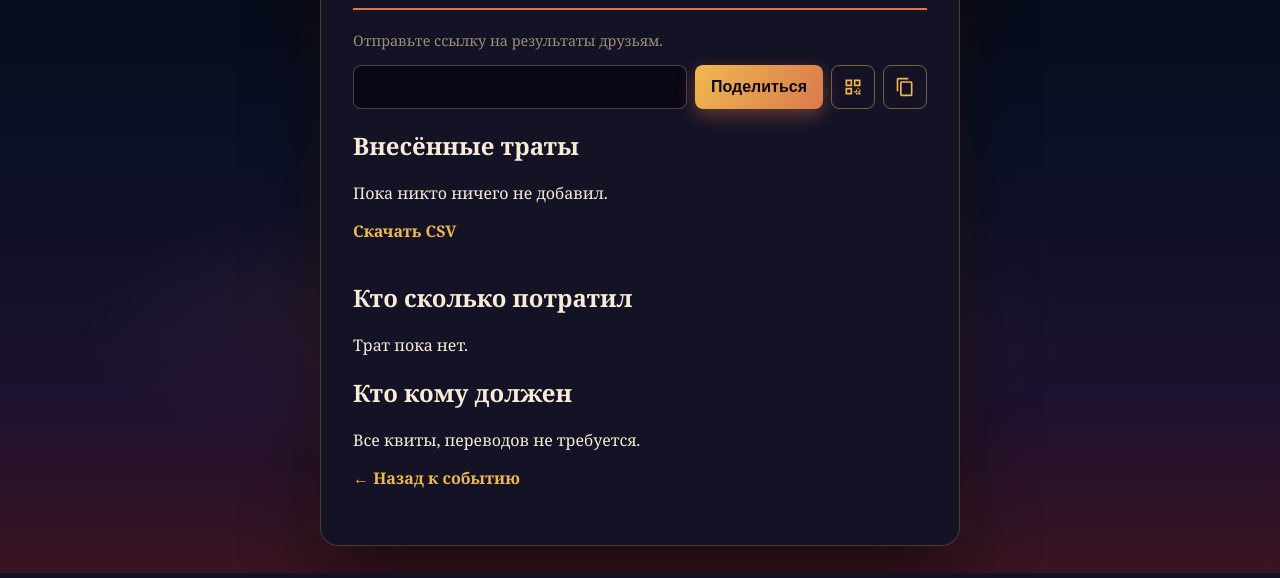
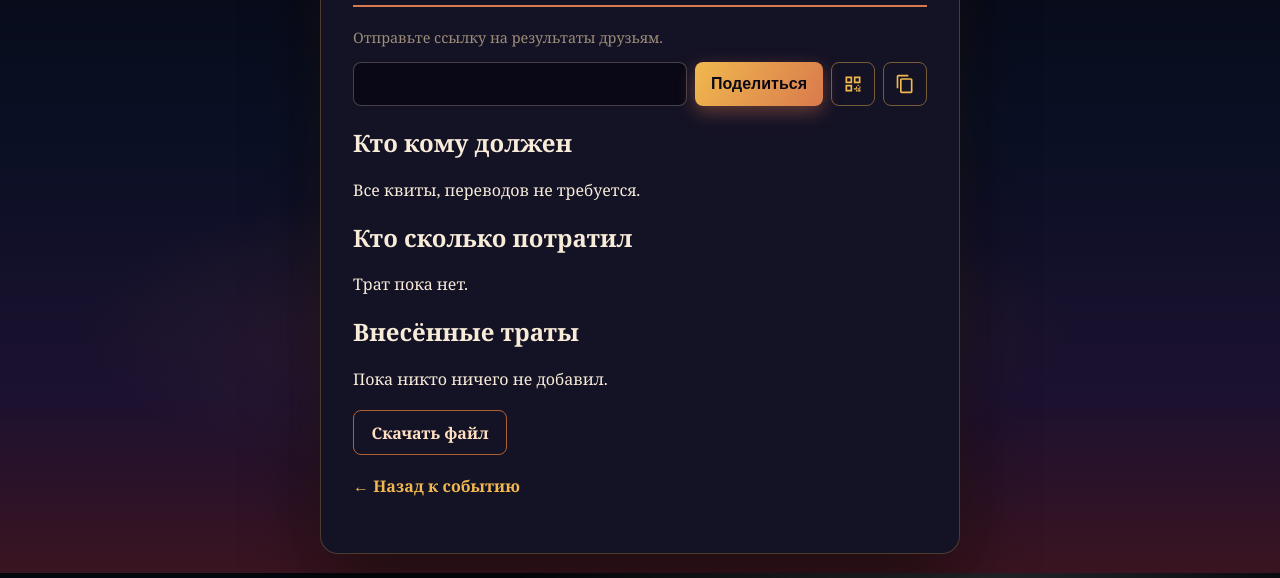
Before and after one commit to bigazzzz/rashod, a Python web app: template app/templates/results.html in a window 1280 px wide. Shown: the part 227-805 px from the top of the page. Run offline with Jinja, Linux system fonts and the light colour scheme; the template is opened without the code that fills it, so the values that code supplies are empty.

Commit message:
feat: reorder results, richer CSV export, download button
Phase 2 (v0.13.0): settlement first, then totals, then expense log; CSV named porovnu.su-{event}.csv with transfers/totals/log sections.

Co-authored-by: Cursor <cursoragent@cursor.com>

```diff
--- a/app/__init__.py
+++ b/app/__init__.py
@@ -1 +1 @@
-__version__ = "0.12.0"
+__version__ = "0.13.0"
--- a/app/static/style.css
+++ b/app/static/style.css
@@ -430,11 +430,45 @@ ul li {
   }
 }
 
-.export-link {
-  display: inline-block;
-  margin: 0 0 1.25rem;
+.action-row {
+  display: flex;
+  flex-wrap: wrap;
+  gap: 0.75rem;
+  margin: 1.25rem 0;
+}
+
+a.btn-export,
+a.btn-secondary {
+  display: inline-flex;
+  align-items: center;
+  justify-content: center;
+  min-height: 44px;
+  padding: 0.65rem 1.1rem;
+  border-radius: 8px;
+  font-weight: 700;
+  font-size: 1rem;
+  text-decoration: none;
+  box-sizing: border-box;
+}
+
+a.btn-export {
+  color: #ffe0c2;
+  background: transparent;
+  border: 1px solid rgba(255, 138, 61, 0.65);
+}
+
+a.btn-export:hover {
+  background: rgba(217, 122, 77, 0.22);
+}
+
+a.btn-secondary {
   color: var(--gold);
-  font-weight: 600;
+  background: transparent;
+  border: 1px solid rgba(240, 184, 78, 0.55);
+}
+
+a.btn-secondary:hover {
+  background: rgba(240, 184, 78, 0.14);
 }
 
 .about-nav {
--- a/app/static/versions.json
+++ b/app/static/versions.json
@@ -1,4 +1,9 @@
 [
+  {
+    "version": "0.13.0",
+    "date": "2026-10-27",
+    "summary": "Порядок итогов, CSV с именем события и кнопка «Скачать файл»"
+  },
   {
     "version": "0.12.0",
     "date": "2026-10-27",
--- a/app/templates/results.html
+++ b/app/templates/results.html
@@ -43,36 +72,9 @@
     <p>Пока никто ничего не добавил.</p>
   {% endif %}
 
-  <p><a class="export-link" href="/r/{{ event.slug }}.csv">Скачать CSV</a></p>
-
-  <h2>Кто сколько потратил</h2>
-  {% if totals %}
-    <div class="table-scroll">
-      <table>
-        <thead>
-          <tr><th>Имя</th><th>Потрачено</th></tr>
-        </thead>
-        <tbody>
-          {% for person, amount in totals.items() %}
-            <tr><td>{{ person }}</td><td>{{ "%.2f"|format(amount) }} ₽</td></tr>
-          {% endfor %}
-        </tbody>
-      </table>
-    </div>
-  {% else %}
-    <p>Трат пока нет.</p>
-  {% endif %}
-
-  <h2>Кто кому должен</h2>
-  {% if transfers %}
-    <ul>
-      {% for t in transfers %}
-        <li>{{ t.from_person }} → {{ t.to_person }}: {{ "%.2f"|format(t.amount) }} ₽</li>
-      {% endfor %}
-    </ul>
-  {% else %}
-    <p>Все квиты, переводов не требуется.</p>
-  {% endif %}
+  <p class="action-row">
+    <a class="btn-export" href="/r/{{ event.slug }}.csv">Скачать файл</a>
+  </p>
 
   <p><a href="/e/{{ event.slug }}">← Назад к событию</a></p>
 
```
Also changed, not shown: other parts of app/templates/results.html (+29 -0 lines), TODO.md (+1 -1 lines), app/routes/events.py (+45 -14 lines), tests/test_routes.py (+13 -0 lines).
